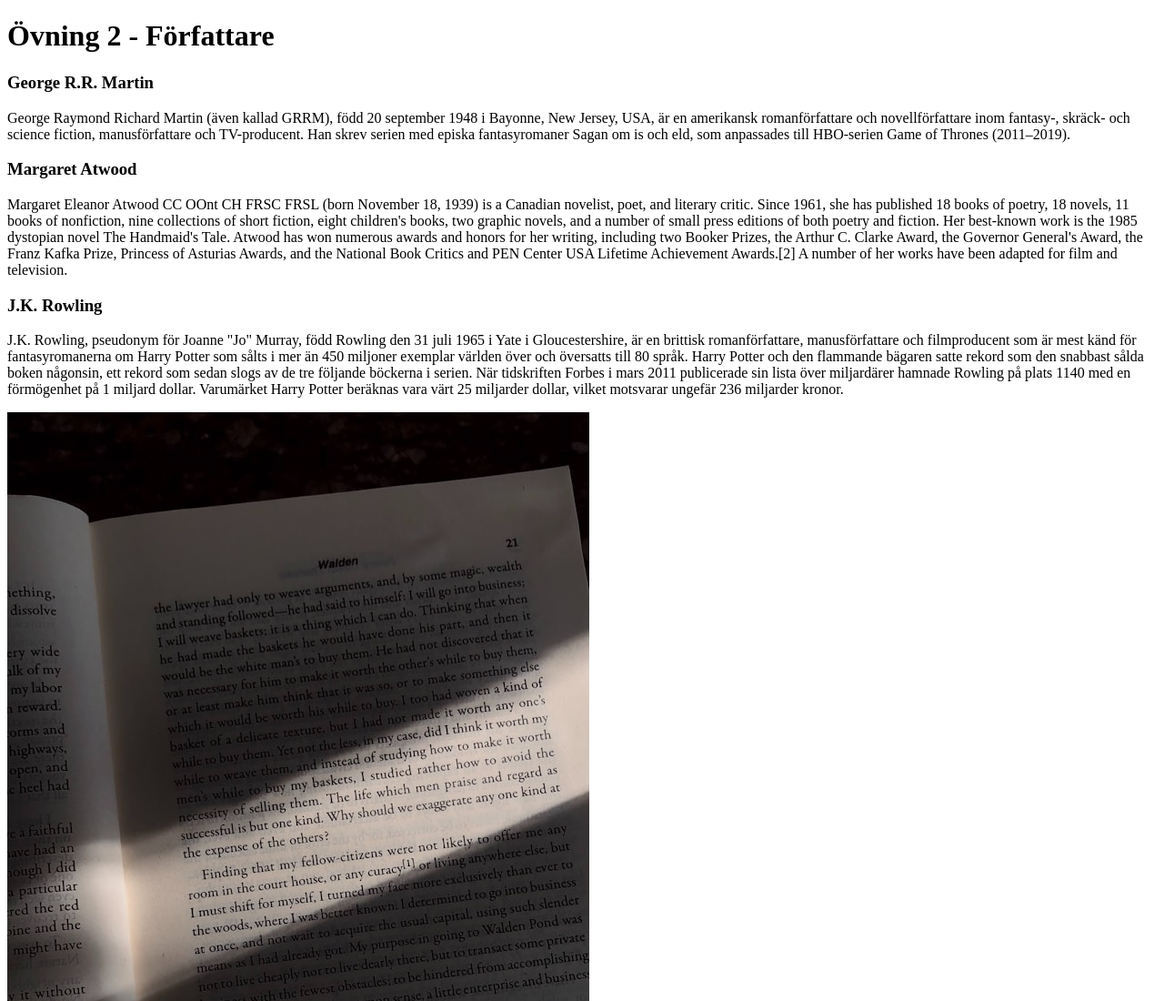
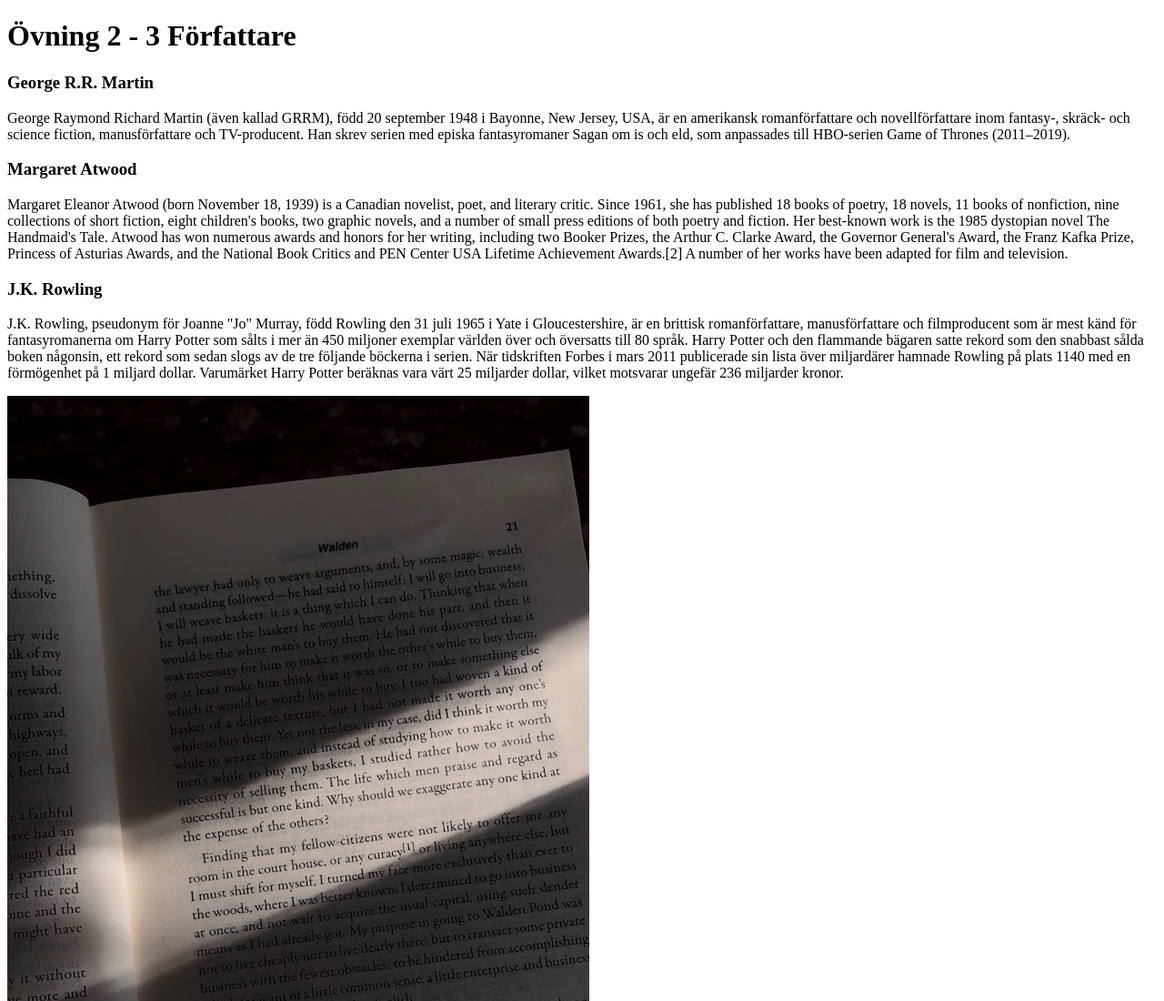
Before and after one commit to veleii/-vning-2, a plain HTML site: page index.html in a window 1280 px wide. Shown: the top 1100 px of the page at 91% size. Drawn offline with Linux system fonts and the light colour scheme.

Commit message:
övning 2 klar

```diff
--- a/index.html
+++ b/index.html
@@ -8,7 +8,7 @@
 <body>
     <main>
     <header>
-        <h1>Övning 2 - Författare</h1>
+        <h1>Övning 2 - 3 Författare</h1>
     </header>
     <article>
     <section>
@@ -18,7 +18,7 @@
     </section>
     <section>
         <h3>Margaret Atwood</h3>
-        <p>Margaret Eleanor Atwood CC OOnt CH FRSC FRSL (born November 18, 1939) is a Canadian novelist, poet, and literary critic. Since 1961, she has published 18 books of poetry, 18 novels, 11 books of nonfiction, nine collections of short fiction, eight children's books,
+        <p>Margaret Eleanor Atwood (born November 18, 1939) is a Canadian novelist, poet, and literary critic. Since 1961, she has published 18 books of poetry, 18 novels, 11 books of nonfiction, nine collections of short fiction, eight children's books,
              two graphic novels, and a number of small press editions of both poetry and fiction. Her best-known work is the 1985 dystopian novel The Handmaid's Tale. Atwood has won numerous awards and honors for her writing, including two Booker Prizes, the Arthur C. Clarke Award, the Governor General's Award, the Franz Kafka Prize, Princess of Asturias Awards,
              and the National Book Critics and PEN Center USA Lifetime Achievement Awards.[2] A number of her works have been adapted for film and television.</p>
     </section>
```
